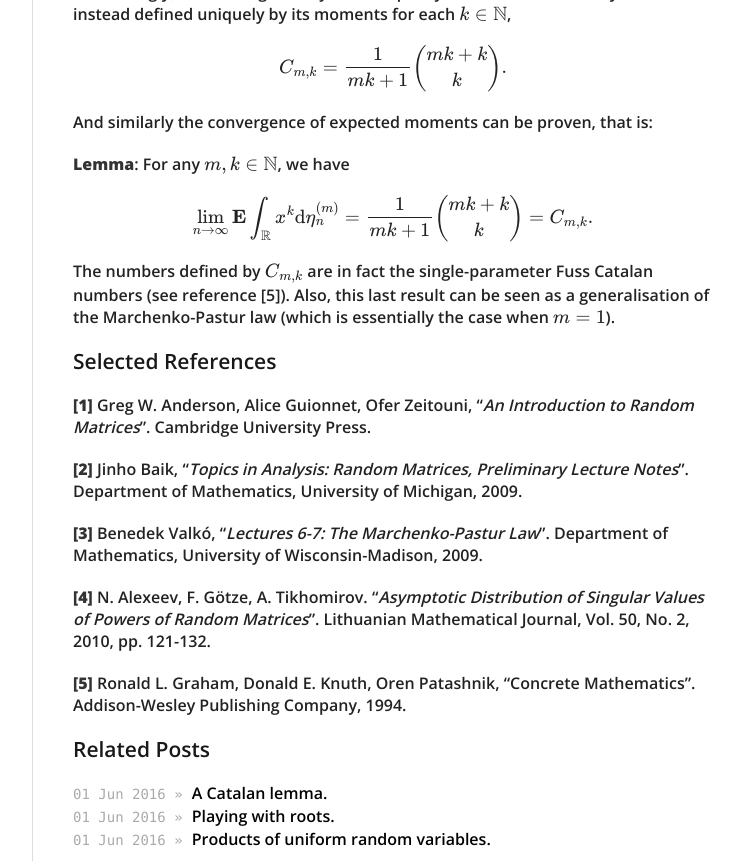
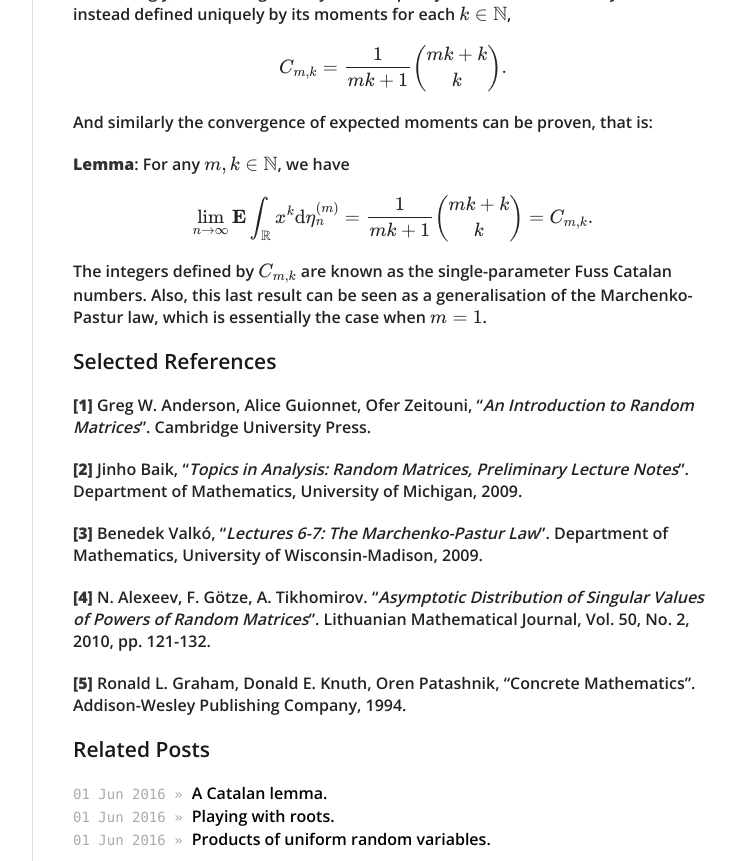
Before and after one commit to Wentong-DST/Wentong-DST.github.io, a Jekyll site: the page built from _posts/2016-07-11-limiting-eigenvalue-densities-of-random-matrices.md, in a window 1280 px wide and 900 px high, scrolled down 3458 px, cut to the strip 0-861 px from the top of the window. Shown: the whole strip, without its empty margins (378-1119 px from the left). Built offline with Jekyll 4.4.1, drawn with Linux system fonts in a browser that asks for light colours; nearby versions of some CDN libraries; formulas are drawn with MathJax 3.

Commit message:
modified post

```diff
--- a/_posts/2016-07-11-limiting-eigenvalue-densities-of-random-matrices.md
+++ b/_posts/2016-07-11-limiting-eigenvalue-densities-of-random-matrices.md
@@ -114,7 +114,7 @@ And similarly the convergence of expected moments can be proven, that is:
 
 $$\lim_{n\to\infty}\mathbf{E}\int_{\mathbb{R}}x^{k}\text{d}\eta_{n}^{(m)}=\frac{1}{mk + 1} \binom{mk + k}{k}=C_{m,k}.$$
 
-The numbers defined by $$C_{m, k}$$ are in fact the single-parameter Fuss Catalan numbers (see reference [5]). Also, this last result can be seen as a generalisation of the Marchenko-Pastur law (which is essentially the case when $$m = 1$$).
+The integers defined by $$C_{m, k}$$ are known as the single-parameter Fuss Catalan numbers. Also, this last result can be seen as a generalisation of the Marchenko-Pastur law, which is essentially the case when $$m = 1$$.
 
 ### Selected References
 
```
